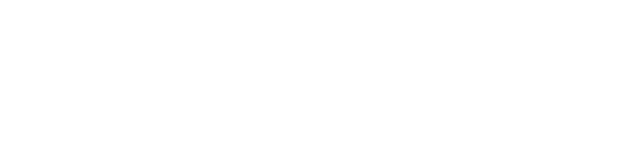
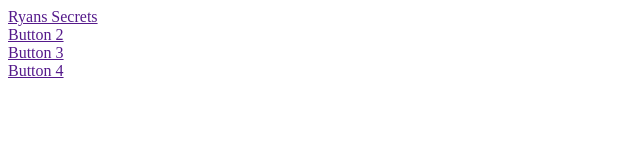
Before and after one commit to James-Devpipline/FE-21-Dynamic-Navbar, a plain HTML site: page index.html in a window 1280 px wide. Shown: the whole page, without its empty margins (0-640 px from the left). Drawn offline with nearby package versions, Linux system fonts and the light colour scheme; files that its build step writes are made by us from their sources.

Commit message:
added buttons

```diff
--- a/index.html
+++ b/index.html
@@ -8,6 +8,28 @@
 
     <link rel="stylesheet" href="style/style.css" />
   </head>
-  <body></body>
+  <body>
+    <div class="page-content">
+      <div class="navbar">
+        <div class="button-one">
+          <a href="">Ryans Secrets</a>
+        </div>
+
+        <div class="button-two">
+          <a href="">Button 2</a>
+        </div>
+
+        <div class="button-three">
+          <a href="">Button 3</a>
+        </div>
+
+        <div class="button-four">
+          <a href="">Button 4</a>
+        </div>
+      </div>
+
+      <div class="main"></div>
+    </div>
+  </body>
   <script src="script/script.js"></script>
 </html>
```
